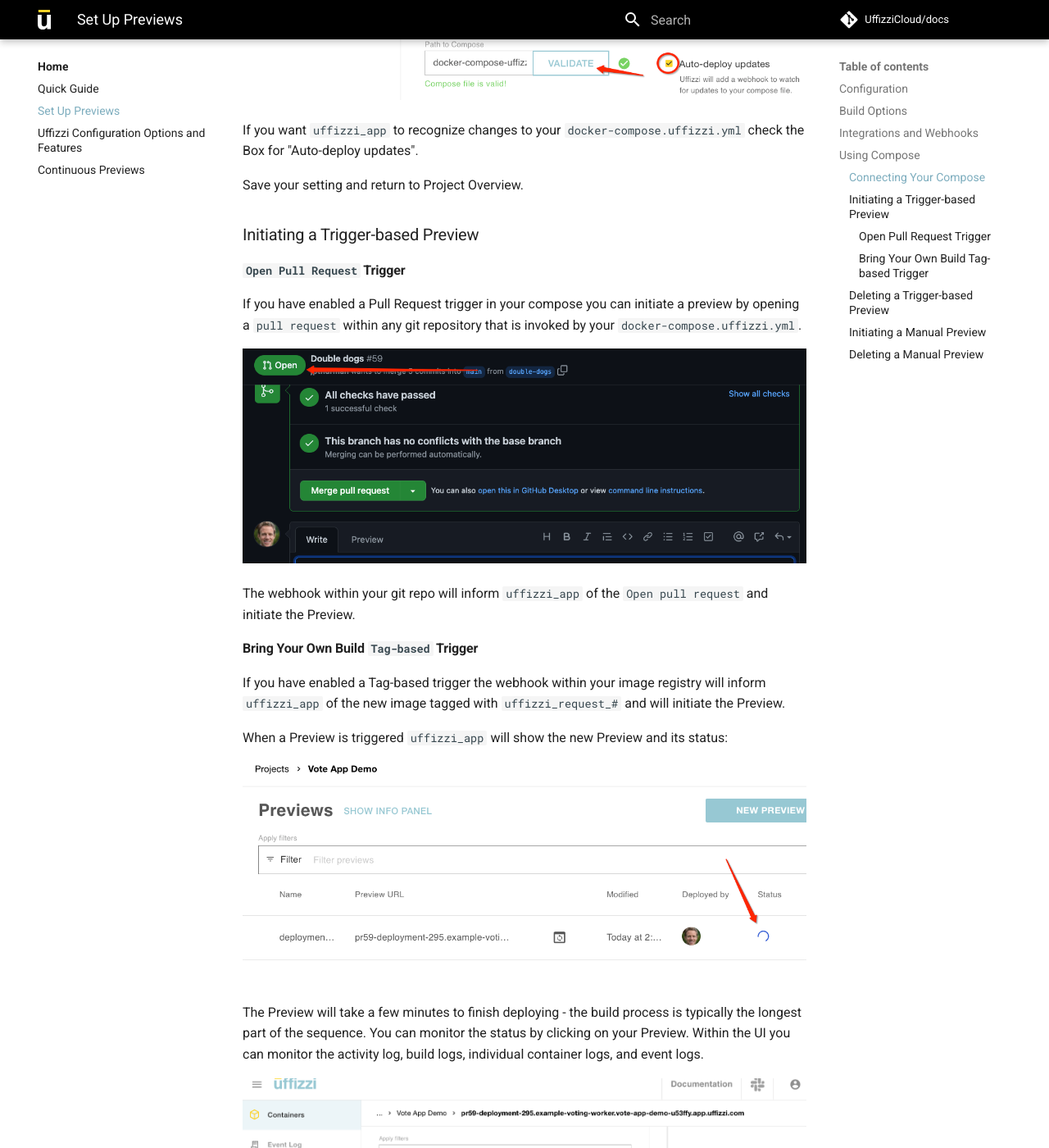
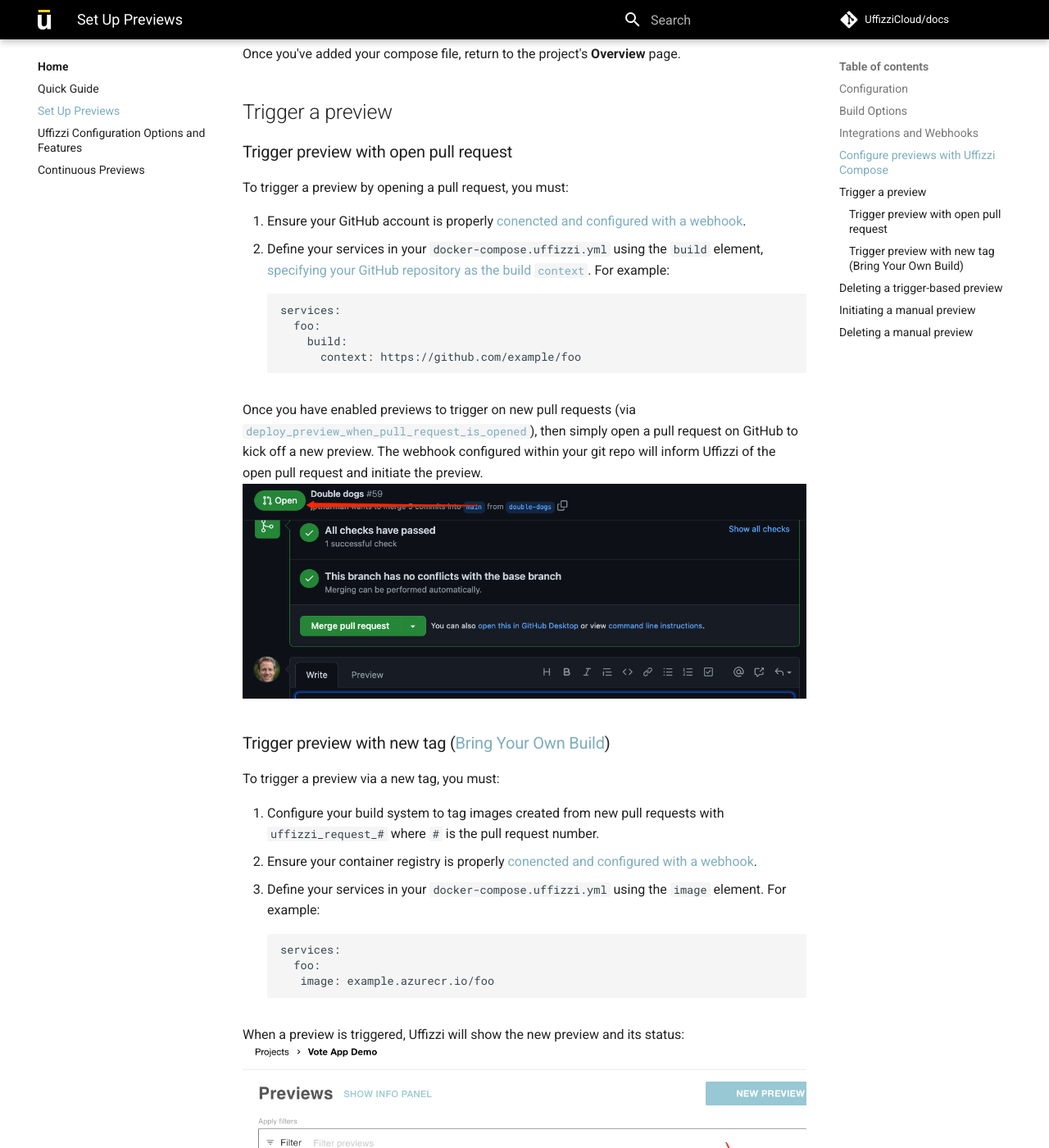
Before and after one commit to UffizziCloud/docs, an MkDocs documentation site: the page built from docs/set-up-previews.md, in a window 1280 px wide and 1400 px high, scrolled down 2050 px. Shown: the whole window at 82% size. Built offline with MkDocs 1.6.1 and Material for MkDocs 9.7.7, drawn with Linux system fonts in a browser that asks for light colours; comment, search, counter and statistics services are not loaded; some of the changed text lies outside the part shown.

Commit message:
updates to set-up-previews

````diff
--- a/docs/set-up-previews.md
+++ b/docs/set-up-previews.md
@@ -18,73 +18,78 @@
 
 Out-of-the-box Uffizzi supports integrations with Github, Docker Hub, AWS' Elastic Container Registry, Azure's Container Registry, and Google's Container Registry.  Ensure you have connected to the relevant Repos and Registries at the Account Level Settings.
 
-Uffizzi will automatically set-up webhooks with Github and Docker Hub.  For ECR, ACR, and GCR the user must manually set-up the [webhooks](config/container-registry-integrations.md).
+Uffizzi will automatically set-up webhooks with Github and Docker Hub.  For ECR, ACR, and GCR the user must manually set-up the [webhooks](guides/container-registry-integrations.md).
 
-## Using Compose
+## Configure previews with Uffizzi Compose
 
-1. Write Your Compose - Start with your `docker-compose.yml` and create a new file named `docker-compose.uffizzi.yml`.  Check [References](config/compose-spec/) and [Examples](examples/example-compose.md) for detailed information on how to write your `docker-compose.uffizzi.yml`.
+1. **Create a Uffizzi Compose file** - Start with your `docker-compose.yml` and create a new file named `docker-compose.uffizzi.yml`.  Check the [Uffizzi Compose reference](references/compose-spec.md) and [these examples](examples/example-compose.md) for detailed information on how to write your `docker-compose.uffizzi.yml`.
 
-
-2. Add your `uffizzi` element(s) and save your `docker-compose.uffizzi.yml` at the top level of the `main` or primary branch in your repository.
-
+2. **Add the Uffizzi extension** - Add the [`x-uffizzi`](references/compose-spec.md#x-uffizzi) object to your `docker-compose.uffizzi.yml` and commit it to the top level of the `main` or primary branch in your repository.
 ![Screenshot](assets/images/compose-in-git.png)
 
-### Connecting Your Compose
-
-3. Within the Uffizzi UI go to Projects/Specs/Compose and select `new compose` to connect to your `docker-compose.uffizzi.yml` which should be stored in your git repository.  To connect to your repository see [Source Code Integrations](config/git-integrations.md).
-
+3. **Connect your compose** - Within the Uffizzi Dashboard (UI) go to **Projects** > **Specs** > **Compose** and select **NEW COMPOSE** to connect to your `docker-compose.uffizzi.yml` which should be stored in your git repository.  To connect to your repository see [Configure GitHub](guides/git-integrations.md).
 ![Screenshot](assets/images/compose-one.png)
-
-After adding the repo, branch, and path, select the `validate` button - Uffizzi will confirm if your file is valid or will provide error messaging that indicates what needs to be addressed.
-
+After adding the repo, branch, and path, select the **VALIDATE & SAVE** button. Uffizzi will confirm if your file is valid or will provide error messaging that indicates what needs to be addressed.
 ![Screenshot](assets/images/add-compose.png)
-
 If you want `uffizzi_app` to recognize changes to your `docker-compose.uffizzi.yml` check the Box for "Auto-deploy updates".
 
-Save your setting and return to Project Overview.
+Once you've added your compose file, return to the project's **Overview** page.
 
-### Initiating a Trigger-based Preview
+## Trigger a preview
 
-#### `Open Pull Request` Trigger
- If you have enabled a Pull Request trigger in your compose you can initiate a preview by opening a `pull request` within any git repository that is invoked by your `docker-compose.uffizzi.yml`.
+### Trigger preview with open pull request
 
+ To trigger a preview by opening a pull request, you must:
+
+1. Ensure your GitHub account is properly [conencted and configured with a webhook](guides/git-integrations.md).
+2. Define your services in your `docker-compose.uffizzi.yml` using the `build` element, [specifying your GitHub repository as the build `context`](references/compose-spec.md#build). For example:
+ ```
+ services:
+   foo:
+     build:
+       context: https://github.com/example/foo
+ ```
+
+Once you have enabled previews to trigger on new pull requests (via [`deploy_preview_when_pull_request_is_opened`](references/compose-spec.md#deploy_preview_when_pull_request_is_opened)), then simply open a pull request on GitHub to kick off a new preview. The webhook configured within your git repo will inform Uffizzi of the open pull request and initiate the preview.
 ![Screenshot](assets/images/open-pr.png)
 
-The webhook within your git repo will inform `uffizzi_app` of the `Open pull request` and initiate the Preview.
+### Trigger preview with new tag ([Bring Your Own Build](engineeringblog/ci-cd-registry.md))
+To trigger a preview via a new tag, you must:
 
-#### Bring Your Own Build `Tag-based` Trigger
- If you have enabled a Tag-based trigger the webhook within your image registry will inform `uffizzi_app` of the new image tagged with `uffizzi_request_#` and will initiate the Preview.
+1. Configure your build system to tag images created from new pull requests with `uffizzi_request_#` where `#` is the pull request number.
+2. Ensure your container registry is properly [conencted and configured with a webhook](guides/container-registry-integrations.md).
+3. Define your services in your `docker-compose.uffizzi.yml` using the `image` element. For example:
+```
+services:
+  foo:
+   image: example.azurecr.io/foo
+```
 
-When a Preview is triggered `uffizzi_app` will show the new Preview and its status:
-
+When a preview is triggered, Uffizzi will show the new preview and its status:
 ![Screenshot](assets/images/initiated-preview.png)
 
-The Preview will take a few minutes to finish deploying - the build process is typically the longest part of the sequence.  You can monitor the status by clicking on your Preview.  Within the UI you can monitor the activity log, build logs, individual container logs, and event logs.
-
+The preview will take a few minutes to finish deploying (The build process is typically the longest part of the sequence). You can monitor the status by clicking on your preview. Within the UI you can monitor the activity log, build logs, individual container logs, and event logs.
 ![Screenshot](assets/images/preview-status.png)
 
-
-When the Preview has finished deploying, the Preview URL turns blue - the link is now live and you can securely access your Preview.  Please note that if you have deployed multiple containers, some of those containers may still take time to fully initiate after the Preview URL goes live.
-
+When the preview has finished deploying, the preview URL turns blue. The link is now live, and you can securely access your preview. Please note that if you have deployed multiple containers, some of those containers may still take time to fully initiate after the preview URL goes live.
 ![Screenshot](assets/images/preview-link-live.png)
 
-### Deleting a Trigger-based Preview
+## Deleting a trigger-based preview
 
-1- `Close Pull Request` Deletion Trigger - If you have enabled deletion based on a Close Pull Request trigger in your compose your Preview will be deleted by merging or closing the respective `pull request` that initiated the Preview.
+1. **Close pull request** - If you have set [`delete_pull_request_when_pull_request_is_closed: true`](references/compose-spec.md#delete_pull_request_when_pull_request_is_closed) in your compose file, your preview will be deleted by merging or closing the respective pull request that initiated the preview.
 
-2- `Time-based` Deletion Trigger - If you have enabled time-based deletion, your Preview will be deleted after the specified amount of time. The range is 1h to 720h.
+2. **Timeout** - If you have set [`delete_preview_after: [value]`](references/compose-spec.md#delete_preview_after), your preview will be deleted after the specified amount of time.
 
-3- You can always delete a Preview by selecting the `trash` icon in the UI.
-
+3. **Manual** - You can always manually delete a preview by selecting the delete icon in the Uffizzi Dashboard:
 ![Screenshot](assets/images/delete.png)
 
-If you have enabled both a `Close Pull Request` deletion trigger and a `Time-based` deletion trigger, `uffizzi_app` will recognize whichever trigger fires first.
+If you have specify both `delete_pull_request_when_pull_request_is_closed: true` and `delete_preview_after: [value]`, Uffizzi will abide by whichever trigger fires first.
 
-*Note- for Previews initiated with a `Tag-based` trigger the only programmatic deletion is `Time-based`.  This will be improved with future releases.
+> **Note**: Images typically do not have a well-defined lifecycle the way that a PR does. That is, unlike a PR that is opened/closed, images are often never (or rarely) deleted. For this reason, the only way to programmatically delete a preview initiated via a new image/tag, is via `delete_preview_after: [value]` element. This will be improved with future releases.
 
-### Initiating a Manual Preview
+## Initiating a manual preview
 
-Alternatively, you can select `new preview` from the UI and choose a compose from within your connected repository to deploy a preview.  If you use this method to initiate a preview you must manually delete it from the UI.
+Alternatively, you can select **NEW PREVIEW** from the UI and choose a compose from within your connected repository.  If you use this method to initiate a preview you must manually delete it from the UI.
 
 ![Screenshot](assets/images/compose-two.png)
 
@@ -93,8 +98,8 @@
 ![Screenshot](assets/images/compose-four.png)
 
 
-### Deleting a Manual Preview
+## Deleting a manual preview
 
-You can always delete a Preview by selecting the `trash` icon in the UI.
+You can always delete a preview by selecting the delete icon in the UI:
 
 ![Screenshot](assets/images/delete.png)
````
Also changed, not shown: docs/engineeringblog/ci-cd-registry.md (+1 -1 lines), docs/references/compose-spec.md (+8 -8 lines), docs/references/reference-table.md (+4 -4 lines).
